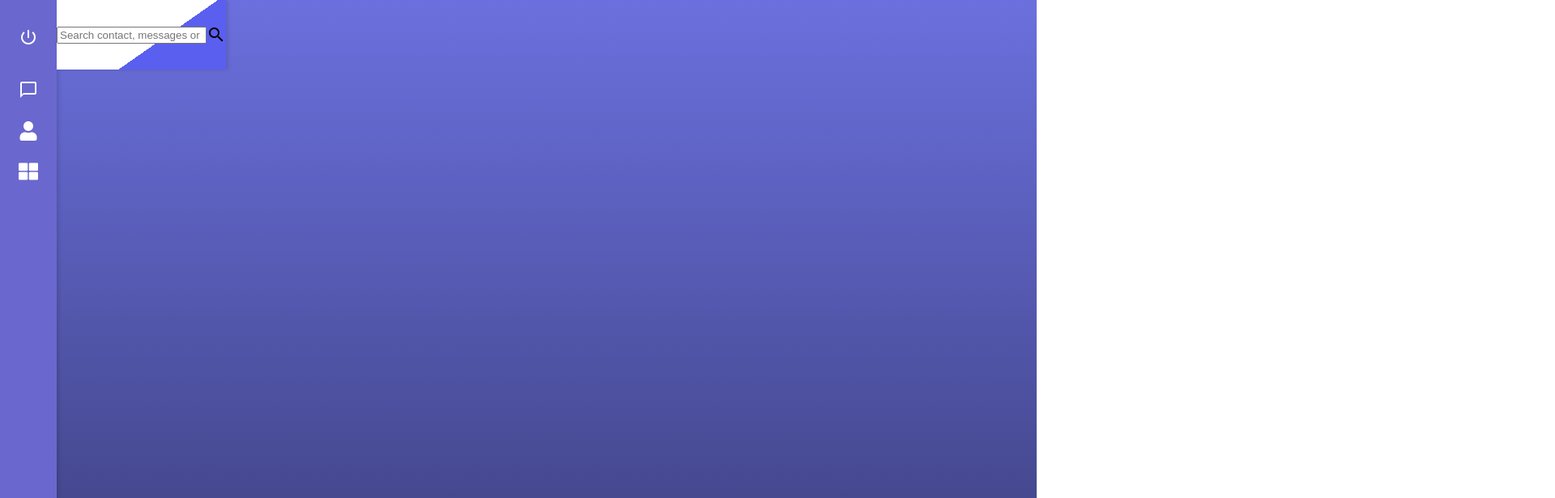
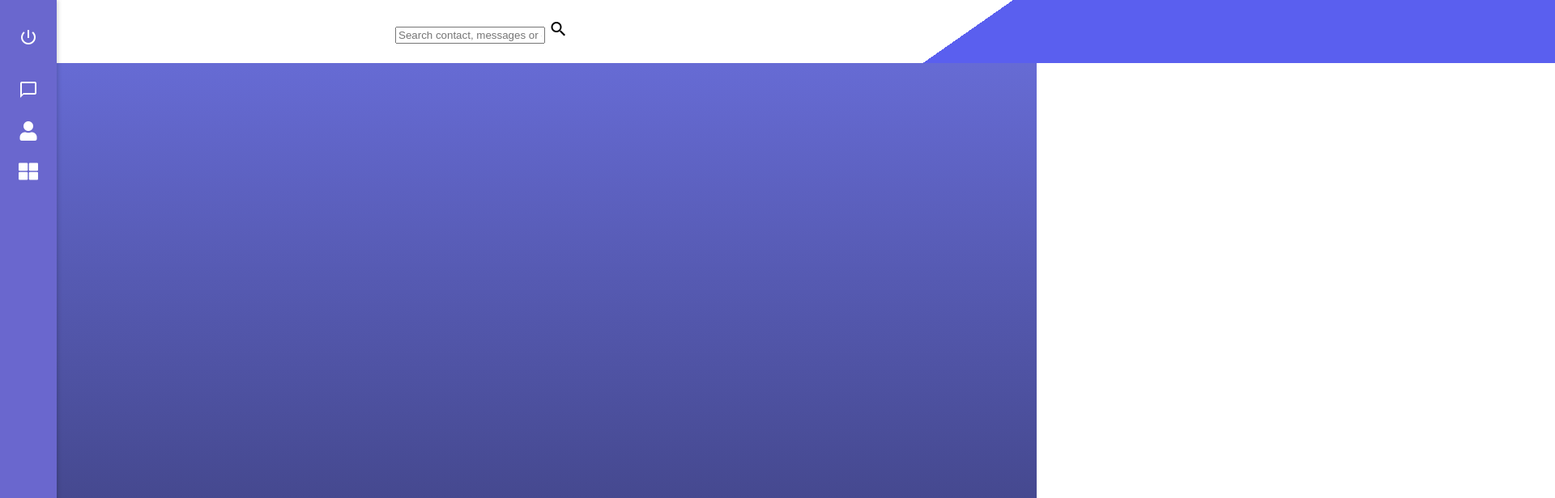
Before and after one commit to rcajazeira/ChatAppUI_Design, a website built with Vite: page index.html in a window 1280 px wide. Shown: the top 616 px of the page at 81% size, 1920 px wide, since content can reach past the window. Built offline with nearby package versions, Linux system fonts and the light colour scheme.

Commit message:
Ajuste da barra superior

```diff
--- a/style.css
+++ b/style.css
@@ -103,15 +103,26 @@ main {
 
 }
 
+.barra-busca-perfil {
+  flex-grow: 1;
+  margin-left: 0;
+  width: calc(100% - 70px);
+
+}
+
 .barramento {
-  width: 100%;
+  /* width: 100%;
   background:linear-gradient(145deg, white 60%, #5a5fef 40%);
   height: 100%;
-  display: flex;
+  width: 100%;
   flex-direction: row;
   align-items: center;
   padding: 31px 0px;
   box-sizing: border-box;
   box-shadow: 2px 0 5px rgba(0, 0, 0, 0.15);
-  position: relative;
+  position: relative;  */
+  width: 100%;
+  background: linear-gradient(145deg, white 60%, #5a5fef 40%);
+  padding: 24px 418px;
+
 }
```
